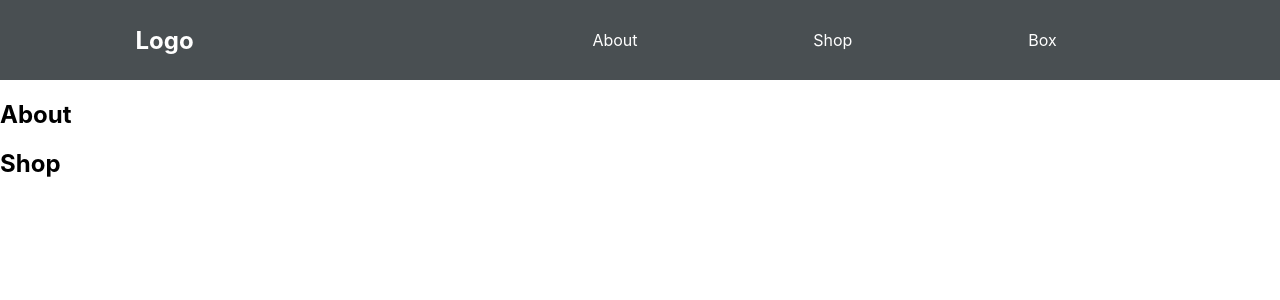
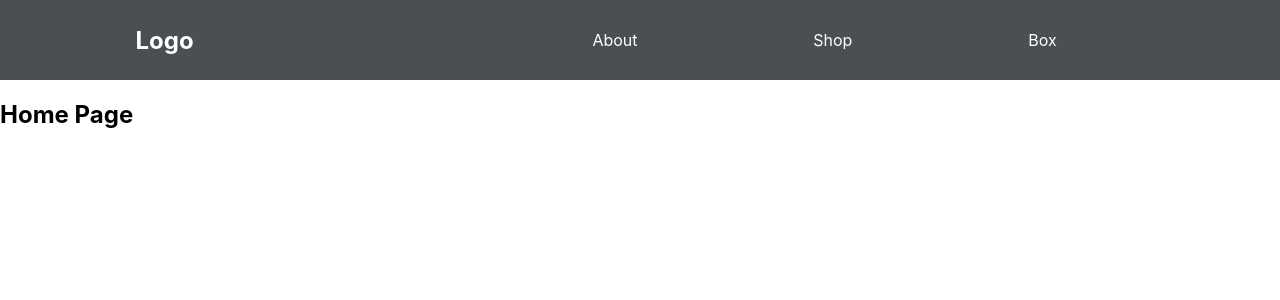
Before and after one commit to harryalbrus272/SimplePractice, a React (Create React App) app: page / in a window 1280 px wide. Shown: the top 300 px of the page. Built offline with nearby package versions, Linux system fonts and the light colour scheme.

Commit message:
changes related to the routes; loading insured

```diff
--- a/src/App.js
+++ b/src/App.js
@@ -1,12 +1,25 @@
 import { Nav, Box, About, Shop } from "./components";
-import { BrowserRouter, Route, Link } from 'react-router-dom';
+import { BrowserRouter, Route, Switch, Link } from "react-router-dom";
 function App() {
-  return <div className="App">
-    <Nav />
-    <Box />
-    <About />
-    <Shop />
-  </div>;
+  return (
+    <div className="App">
+      <BrowserRouter>
+        <Nav />
+        <Switch>
+          <Route exact path="/" component={Home}></Route>
+          <Route exact path="/about" component={About}></Route>
+          <Route exact path="/box" component={Box}></Route>
+          <Route exact path="/shop" component={Shop}></Route>
+        </Switch>
+      </BrowserRouter>
+    </div>
+  );
 }
 
+const Home = () => (
+  <div>
+    <h2>Home Page</h2>
+  </div>
+);
+
 export default App;
--- a/src/components/Box.js
+++ b/src/components/Box.js
@@ -3,7 +3,7 @@ import React from 'react'
 const Box = () => {
     return (
         <div>
-
+            <h2>Box</h2>
         </div>
     )
 }
```
